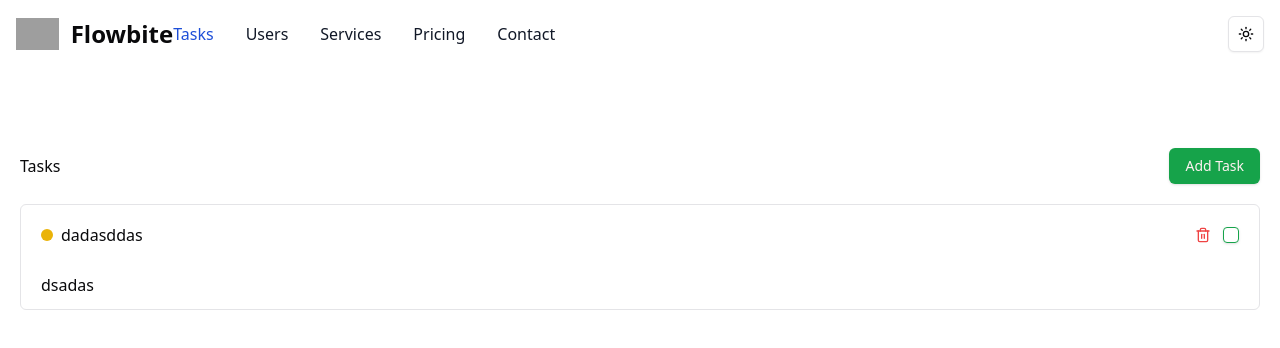
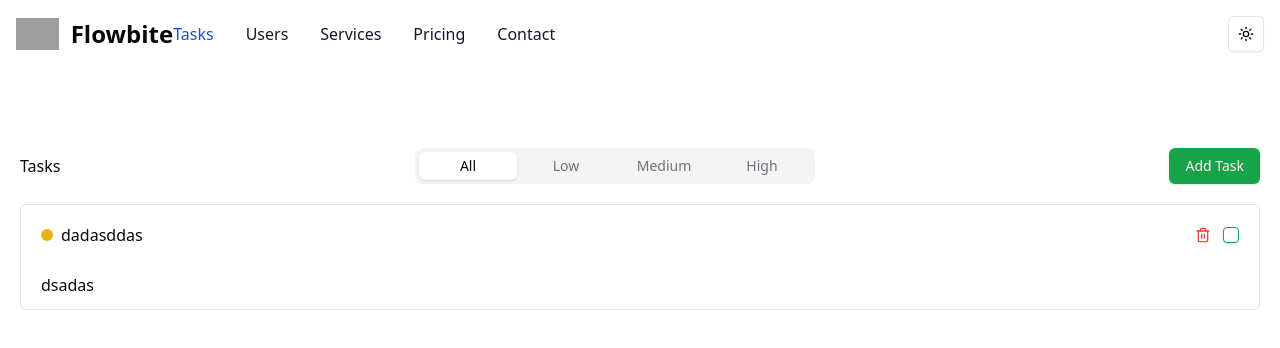
Before and after one commit to amithasanamithasan/U-M-S-Frontend, a React (Vite) app: page / in a window 1280 px wide. Shown: the top 348 px of the page. Built offline with nearby package versions, Linux system fonts and the light colour scheme; grey boxes are pictures that could not be loaded.

Commit message:
Creating Task Filters

```diff
--- a/package.json
+++ b/package.json
@@ -18,6 +18,7 @@
     "@radix-ui/react-popover": "^1.1.4",
     "@radix-ui/react-select": "^2.1.4",
     "@radix-ui/react-slot": "^1.1.1",
+    "@radix-ui/react-tabs": "^1.1.2",
     "@reduxjs/toolkit": "^2.5.0",
     "class-variance-authority": "^0.7.1",
     "clsx": "^2.1.1",
--- a/src/app/features/counter/task/taskSlice.ts
+++ b/src/app/features/counter/task/taskSlice.ts
@@ -44,15 +44,30 @@
     deleteTask: (state, action: PayloadAction<string>) => {
       state.tasks = state.tasks.filter((task) => task.id !== action.payload);
     },
+    updateFielter: (
+      state,
+      action: PayloadAction<"all" | "low" | "medium" | "high">
+    ) => {
+      state.filter = action.payload;
+    },
   },
 });
 
-//  export const { increment, decrement } = counterSlice.actions;
 export const selectTasks = (state: RootState) => {
-  return state.todo.tasks;
+  const filter = state.todo.filter;
+  if (filter == "low") {
+    return state.todo.tasks.filter((task) => task.priority == "low");
+  } else if (filter == "medium") {
+    return state.todo.tasks.filter((task) => task.priority == "medium");
+  } else if (filter == "high") {
+    return state.todo.tasks.filter((task) => task.priority == "high");
+  } else {
+    return state.todo.tasks;
+  }
 };
 export const selectFilter = (state: RootState) => {
   return state.todo.filter;
 };
-export const { addTask, toggoleCompleteState, deleteTask } = taskSlice.actions;
+export const { addTask, toggoleCompleteState, deleteTask, updateFielter } =
+  taskSlice.actions;
 export default taskSlice.reducer;
--- /dev/null
+++ b/src/components/ui/tabs.tsx
@@ -0,0 +1,53 @@
+import * as React from "react"
+import * as TabsPrimitive from "@radix-ui/react-tabs"
+
+import { cn } from "@/lib/utils"
+
+const Tabs = TabsPrimitive.Root
+
+const TabsList = React.forwardRef<
+  React.ElementRef<typeof TabsPrimitive.List>,
+  React.ComponentPropsWithoutRef<typeof TabsPrimitive.List>
+>(({ className, ...props }, ref) => (
+  <TabsPrimitive.List
+    ref={ref}
+    className={cn(
+      "inline-flex h-9 items-center justify-center rounded-lg bg-muted p-1 text-muted-foreground",
+      className
+    )}
+    {...props}
+  />
+))
+TabsList.displayName = TabsPrimitive.List.displayName
+
+const TabsTrigger = React.forwardRef<
+  React.ElementRef<typeof TabsPrimitive.Trigger>,
+  React.ComponentPropsWithoutRef<typeof TabsPrimitive.Trigger>
+>(({ className, ...props }, ref) => (
+  <TabsPrimitive.Trigger
+    ref={ref}
+    className={cn(
+      "inline-flex items-center justify-center whitespace-nowrap rounded-md px-3 py-1 text-sm font-medium ring-offset-background transition-all focus-visible:outline-none focus-visible:ring-2 focus-visible:ring-ring focus-visible:ring-offset-2 disabled:pointer-events-none disabled:opacity-50 data-[state=active]:bg-background data-[state=active]:text-foreground data-[state=active]:shadow",
+      className
+    )}
+    {...props}
+  />
+))
+TabsTrigger.displayName = TabsPrimitive.Trigger.displayName
+
+const TabsContent = React.forwardRef<
+  React.ElementRef<typeof TabsPrimitive.Content>,
+  React.ComponentPropsWithoutRef<typeof TabsPrimitive.Content>
+>(({ className, ...props }, ref) => (
+  <TabsPrimitive.Content
+    ref={ref}
+    className={cn(
+      "mt-2 ring-offset-background focus-visible:outline-none focus-visible:ring-2 focus-visible:ring-ring focus-visible:ring-offset-2",
+      className
+    )}
+    {...props}
+  />
+))
+TabsContent.displayName = TabsPrimitive.Content.displayName
+
+export { Tabs, TabsList, TabsTrigger, TabsContent }
--- a/src/pages/task.tsx
+++ b/src/pages/task.tsx
@@ -1,10 +1,15 @@
-import { selectTasks } from "@/app/features/counter/task/taskSlice";
-import { useAppSelector } from "@/app/hook";
+import {
+  selectTasks,
+  updateFielter,
+} from "@/app/features/counter/task/taskSlice";
+import { useAppDispatch, useAppSelector } from "@/app/hook";
 import { AddTaskModal } from "@/components/module/tasks/AddTaskModal";
 import TaskCard from "@/components/module/tasks/TaskCard";
+import { Tabs, TabsList, TabsTrigger } from "@/components/ui/tabs";
 
 export default function Tasks() {
   const tasks = useAppSelector(selectTasks);
+  const dispatch = useAppDispatch();
 
   console.log(tasks);
 
@@ -12,6 +17,34 @@
     <div className=" mx-auto max-w-7xl px-5 mt-20">
       <div className="flex justify-between items-center">
         <h1>Tasks</h1>
+        <Tabs defaultValue="all" className="w-[400px]">
+          <TabsList className="grid w-full grid-cols-4">
+            <TabsTrigger
+              onClick={() => dispatch(updateFielter("all"))}
+              value="all"
+            >
+              All
+            </TabsTrigger>
+            <TabsTrigger
+              onClick={() => dispatch(updateFielter("low"))}
+              value="low"
+            >
+              Low
+            </TabsTrigger>
+            <TabsTrigger
+              onClick={() => dispatch(updateFielter("medium"))}
+              value="medium"
+            >
+              Medium
+            </TabsTrigger>
+            <TabsTrigger
+              onClick={() => dispatch(updateFielter("high"))}
+              value="high"
+            >
+              High
+            </TabsTrigger>
+          </TabsList>
+        </Tabs>
         <AddTaskModal />
       </div>
       <div className="space-y-5 mt-5">
```
Also changed, not shown: 1 other file (tests, documents, lock files or other folders).
